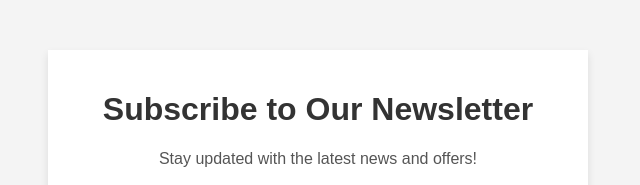
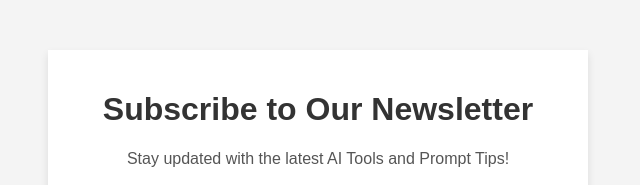
Before and after one commit to ComicFix-com/AI-tools-for-you, a plain HTML site: page index.html in a window 1280 px wide. Shown: the top 185 px of the page, without its empty margins (322-962 px from the left). Drawn offline with Linux system fonts and the light colour scheme.

Commit message:
Update index.html

```diff
--- a/index.html
+++ b/index.html
@@ -64,7 +64,7 @@
 <body>
     <div class="newsletter-container">
         <h1>Subscribe to Our Newsletter</h1>
-        <p>Stay updated with the latest news and offers!</p>
+        <p>Stay updated with the latest AI Tools and Prompt Tips!</p>
 
         <form action="https://formspree.io/f/mdoqobwj" method="POST">
             <label for="name">Your Name</label>
```
